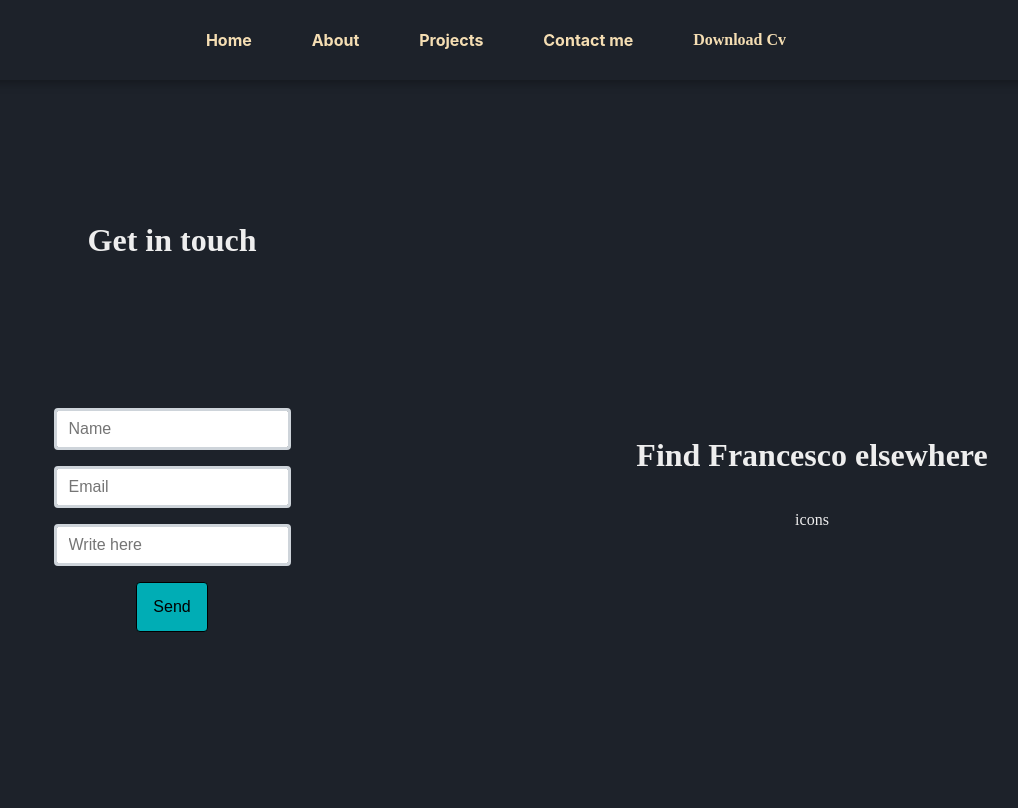
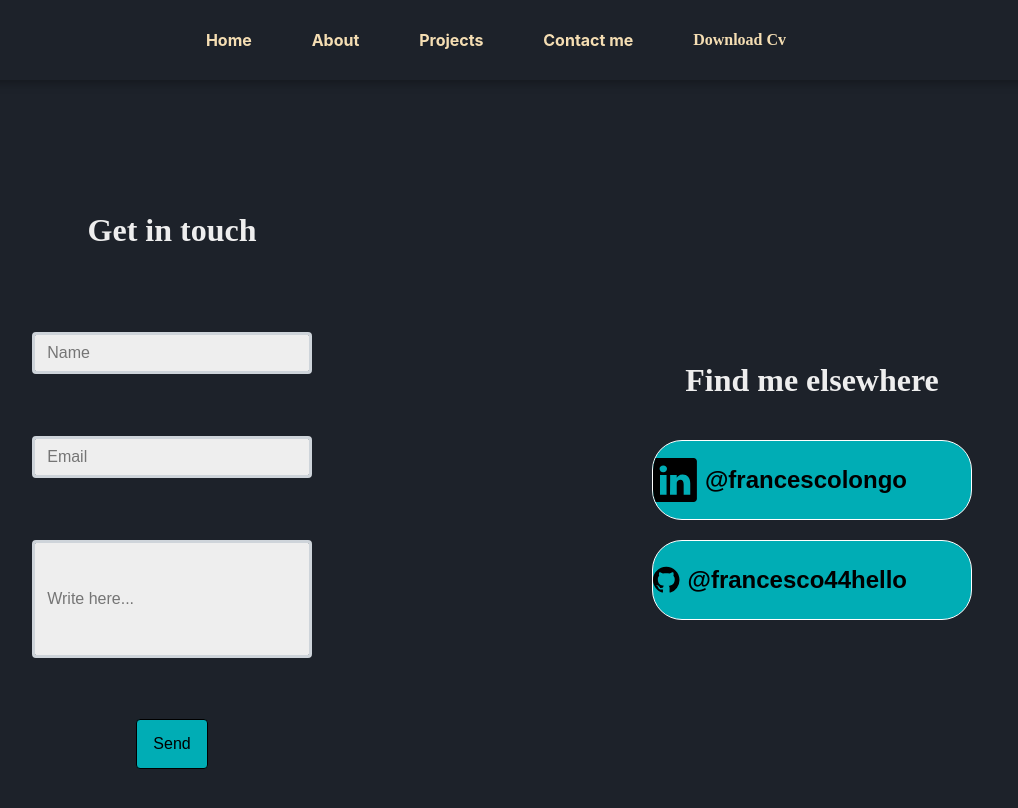
Before and after one commit to francesco44Hello/portfolio, a Next.js app in the folder nextjs-blog/: page /contact/contact in a window 1280 px wide. Shown: the top 808 px of the page, without its empty margins (148-1166 px from the left). Built offline with nearby package versions, Linux system fonts and the light colour scheme.

Commit message:
finish the contact page css, added link to github profile and linkedin

```diff
--- a/nextjs-blog/package.json
+++ b/nextjs-blog/package.json
@@ -8,6 +8,7 @@
   "dependencies": {
     "next": "latest",
     "react": "18.2.0",
-    "react-dom": "18.2.0"
+    "react-dom": "18.2.0",
+    "react-icons": "^4.7.1"
   }
 }
--- a/nextjs-blog/pages/contact/contact.css
+++ b/nextjs-blog/pages/contact/contact.css
@@ -10,7 +10,7 @@
     height: 100%;
     width: 50%;
     align-items: center;
-    justify-content: center;
+    justify-content: space-around;
 }
 .contact-right-page {
     display: flex;
@@ -23,14 +23,14 @@
 .form {
     display: flex;
     flex-direction: column;
-    height: 60%;
+    height: 80%;
     width: 100%;
     justify-content: center;
     align-items: center;
 }
 form {
     display: flex;
-    height: 50%;
+    height: 80%;
     width: 60%;
     flex-direction: column;
     align-items: center;
@@ -43,16 +43,17 @@ input {
     font-weight: 400;
     line-height: 1.5;
     color: #212529;
-    background-color: #fff;
+    background-color: #EEEEEE;
     background-clip: padding-box;
     border: 3px solid #ced4da;
     appearance: none;
     border-radius: 4px;
     transition: border-color .15s ease-in-out,box-shadow .15s ease-in-out;
+    width: 65%;
 }
     input:focus{
         color: #212529;
-        background-color: #fff;
+        background-color: #EEEEEE;
         border-color: #00ADB5;
         outline: 0;
         box-shadow: 0 0 0 0.25rem rgb(13 110 253 / 25%);
@@ -87,3 +88,22 @@ input {
         :focus-visible{
             outline-offset: 1px;
         }
+        BsLinkedin {
+            height: 40%;
+            width: 40%;
+        }
+        .github-p{
+            display: flex;
+            align-items: center ;
+            align-content: space-around;
+            justify-content: center ;
+            height: 10%;
+            width: 40%;
+            border: 1px solid white;
+            border-radius: 30px;
+            font-size: x-large;
+            font-weight: 550;
+            padding-right: 10%;
+            padding-left: 0%;
+            margin-top: 20px;
+        }
--- a/nextjs-blog/pages/contact/contact.js
+++ b/nextjs-blog/pages/contact/contact.js
@@ -1,10 +1,24 @@
-import Link from 'next/link';
-import Head from 'next/head';
-import Layout from '../../components/layout';
-
-const email = process.env.REACT_EMAIL
+import Link from "next/link";
+import Head from "next/head";
+import Layout from "../../components/layout";
+import { BsLinkedin, BsGithub } from "react-icons/bs";
+const email = process.env.REACT_EMAIL;
 
 export default function Contact() {
+  function handleClickLinkedin() {
+    const link = 'https://www.linkedin.com/in/francesco-longo-27225096/'
+    if (typeof window !== "undefined") {
+      // browser code
+      window.open(link, "_blank");
+    }
+  }
+  function handleClickGithub() {
+    const link = 'https://github.com/francesco44Hello'
+    if (typeof window !== "undefined") {
+      // browser code
+      window.open(link, "_blank");
+    }
+  }
   return (
     <>
       <Layout>
@@ -18,23 +32,55 @@ export default function Contact() {
       </Layout>
       <div className="contact-main-div">
         <div className="contact-left-page">
+          <form action="https://formsubmit.co/${email}" method="POST">
             <h1>Get in touch</h1>
-          <div className="form">
-          <form action="https://formsubmit.co/${email}" method="POST">
             {/* <form action=`https://formsubmit.co/${email}` method=`POST`> */}
-          <input type="text" name="name" required placeholder='Name'/>
-          <input type="email" name="email" required placeholder='Email'/>
-          <input type='text' name='text' required placeholder='Write here'></input>
-          <input type="hidden" name="_subject" value="New submission!"></input>
+            <input
+              type="text"
+              name="name"
+              required
+              placeholder="Name"
+              label="name"
+            />
+            <input type="email" name="email" required placeholder="Email" />
+            <input
+              type="text"
+              name="text"
+              required
+              placeholder="Write here..."
+              style={{ height: "100px" }}
+            ></input>
+            <input
+              type="hidden"
+              name="_subject"
+              value="New submission!"
+            ></input>
 
             <button type="submit">Send</button>
           </form>
         </div>
-        </div>
         <div className="contact-right-page">
-          <h1>Find Francesco elsewhere</h1>
-          <p>icons</p>
+          <h1>Find me elsewhere</h1>
+          <button
+            className="github-p"
+            onClick={handleClickLinkedin}
+            style={{width: '50%'}}
+          >
+              <BsLinkedin
+                style={{ height: "100%", width: "100%" }}
+                type="button"
+                onclick={handleClickGithub}
+              />
+            @francescolongo
+          </button>
+          <button className="github-p" onClick={handleClickGithub}
+            style={{width: '50%'}}>
+            <BsGithub style={{ height: "100%", width: "100%" }} />
+            @francesco44hello
+
+          </button>
         </div>
       </div>
     </>
-  )}
+  );
+}
```
Also changed, not shown: 1 other file (tests, documents, lock files or other folders). Lines whose indentation alone changed are shown as unchanged.
